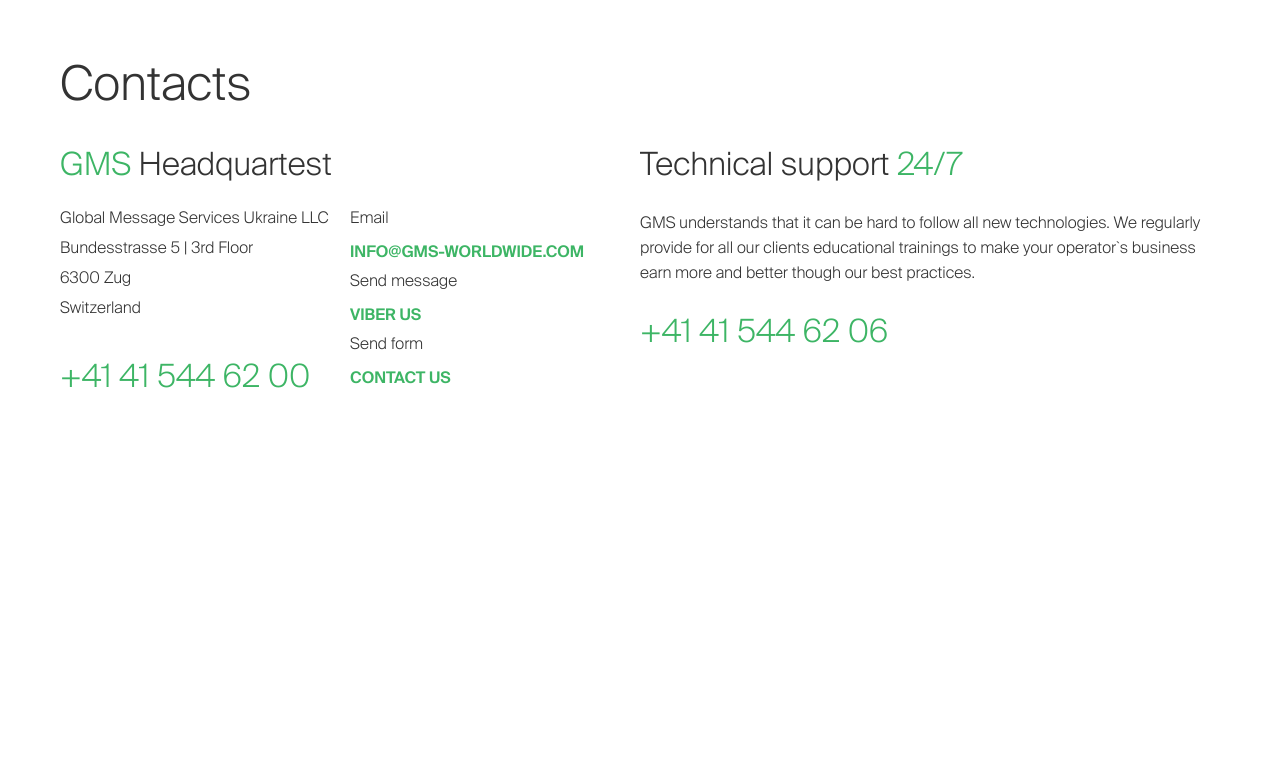
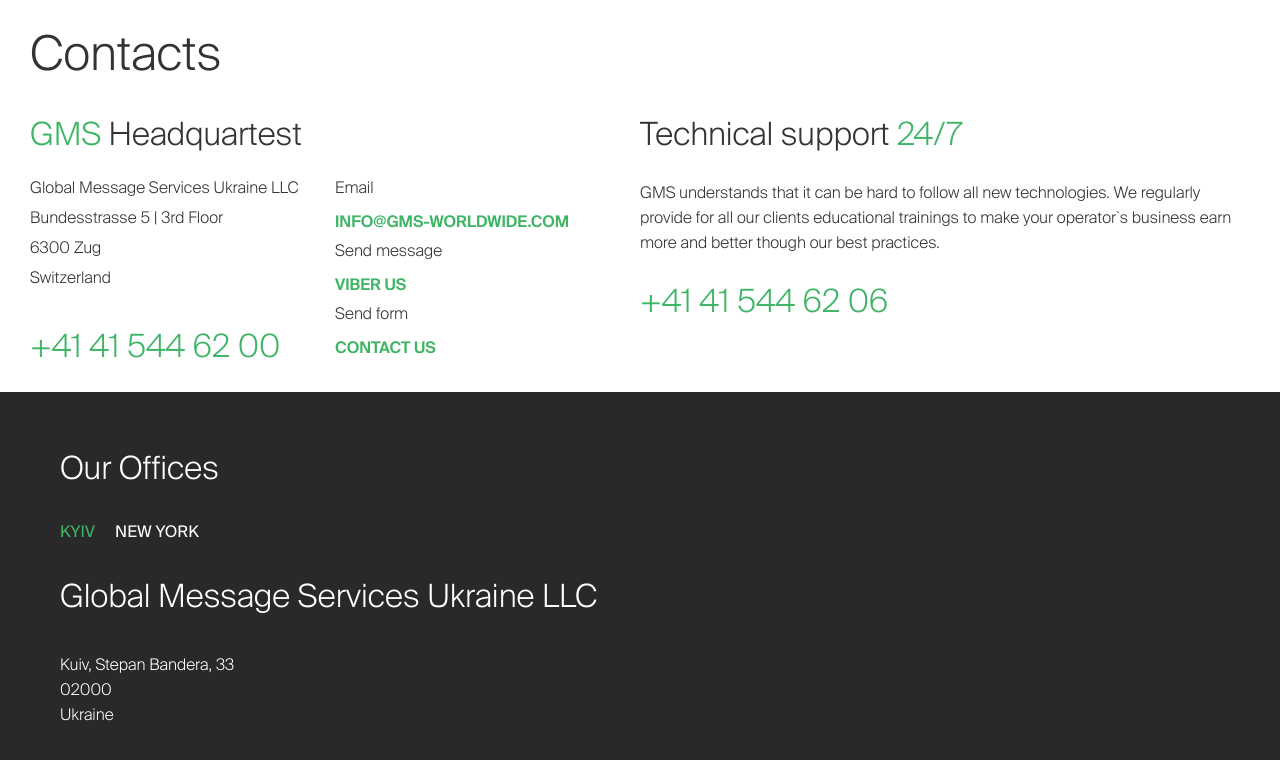
Before and after one commit to radonichn/vintage-test, a Nuxt app: page / in a window 1280 px wide. Shown: the top 760 px of the page. Built offline with nearby package versions, Linux system fonts and the light colour scheme.

Commit message:
created tabs component; removed unnecessary readme files;

```diff
--- a/assets/scss/variables.scss
+++ b/assets/scss/variables.scss
@@ -1,4 +1,6 @@
 $green: #3db565;
 $grey: #333333;
+$dark-grey: #292929;
+$white: #fff;
 
 $spacer: 30px;
--- /dev/null
+++ b/components/Tab.vue
@@ -0,0 +1,34 @@
+<template>
+  <div v-show="isActive" class="tab-content">
+    <slot></slot>
+  </div>
+</template>
+
+<script>
+export default {
+  props: {
+    title: { required: true, type: String },
+  },
+  data: () => {
+    return {
+      isActive: false,
+    };
+  },
+};
+</script>
+
+<style lang="scss" scoped>
+@import '~/assets/scss/variables.scss';
+
+.tab {
+  &-content {
+    h2 {
+      margin-bottom: $spacer + 10px;
+    }
+
+    p {
+      line-height: 25px;
+    }
+  }
+}
+</style>
--- /dev/null
+++ b/components/Tabs.vue
@@ -0,0 +1,94 @@
+<template>
+  <div class="tabs">
+    <nav>
+      <ul>
+        <li
+          v-for="(tab, index) in tabs"
+          :key="index"
+          :class="['tabs-tab', { 'tabs-tab__active': tab.isActive }]"
+          @click="selectTab(index)"
+        >
+          {{ tab.title }}
+        </li>
+      </ul>
+    </nav>
+    <article
+      :class="['tabs-details', { 'tabs-details__switched': switchedTab }]"
+    >
+      <slot></slot>
+    </article>
+  </div>
+</template>
+
+<script>
+export default {
+  props: {
+    defaultSelected: { required: false, type: Number, default: 0 },
+  },
+  data() {
+    return {
+      tabs: [],
+      selectedIndex: 0,
+      switchedTab: true,
+    };
+  },
+  mounted() {
+    this.tabs = this.$children;
+
+    this.selectTab(this.defaultSelected);
+  },
+  methods: {
+    selectTab(tabIndex) {
+      this.switchedTab = false;
+
+      setTimeout(() => {
+        this.tabs.forEach((tab, index) => {
+          tab.isActive = index === tabIndex;
+        });
+
+        this.switchedTab = true;
+      }, 350);
+    },
+  },
+};
+</script>
+
+<style scoped lang="scss">
+@import '~/assets/scss/variables.scss';
+
+.tabs {
+  ul {
+    display: flex;
+    margin: $spacer + 10px 0;
+  }
+
+  &-details {
+    opacity: 0;
+    transition: 0.3s ease opacity;
+
+    &__switched {
+      opacity: 1;
+    }
+  }
+
+  &-tab {
+    font-size: 1em;
+    text-transform: uppercase;
+    font-family: 'Suisse';
+    transition: 0.3s ease color;
+    cursor: pointer;
+
+    &__active {
+      color: $green;
+    }
+
+    &:not(:last-child) {
+      margin-right: 20px;
+    }
+
+    &:hover {
+      color: darken($green, 20);
+    }
+  }
+}
+</style>
--- /dev/null
+++ b/components/offices.vue
@@ -0,0 +1,90 @@
+<template>
+  <div class="outer">
+    <section class="offices wrapper container">
+      <div class="offices-content">
+        <h2>Our offices</h2>
+
+        <tabs>
+          <tab v-for="(tab, index) in tabs" :key="index" :title="tab.title">
+            <h2>{{ tab.content.heading }}</h2>
+
+            <p>{{ tab.content.address }}</p>
+            <p>{{ tab.content.zip }}</p>
+            <p>{{ tab.content.country }}</p>
+          </tab>
+        </tabs>
+      </div>
+      <div class="offices-map"></div>
+    </section>
+  </div>
+</template>
+
+<script>
+import Tabs from '@/components/Tabs';
+import Tab from '@/components/Tab';
+
+export default {
+  components: {
+    Tabs,
+    Tab,
+  },
+  data() {
+    return {
+      tabs: [
+        {
+          title: 'Kyiv',
+          content: {
+            heading: 'Global Message Services Ukraine LLC',
+            address: 'Kuiv, Stepan Bandera, 33',
+            zip: '02000',
+            country: 'Ukraine',
+          },
+        },
+        {
+          title: 'New York',
+          content: {
+            heading: 'Global Message Services USA LLC',
+            address: 'Kuiv, Long Avenue, 128',
+            zip: '07000',
+            country: 'USA',
+          },
+        },
+      ],
+    };
+  },
+};
+</script>
+
+<style scoped lang="scss">
+@import '~/assets/scss/variables.scss';
+
+.outer {
+  width: 100%;
+  background-color: $dark-grey;
+}
+
+.offices {
+  color: $white;
+  padding: $spacer * 2;
+
+  h2 {
+    font-size: 2em;
+  }
+
+  &-content,
+  &-map {
+    overflow: hidden;
+    width: 50%;
+  }
+
+  &-content {
+    h2 {
+      text-transform: capitalize;
+    }
+  }
+
+  &-map {
+    min-height: 400px;
+  }
+}
+</style>
--- a/pages/index.vue
+++ b/pages/index.vue
@@ -1,15 +1,18 @@
 <template>
-  <div class="wrapper">
+  <div>
     <contacts />
+    <offices />
   </div>
 </template>
 
 <script>
 import Contacts from '../components/contacts';
+import Offices from '../components/offices';
 
 export default {
   components: {
     Contacts,
+    Offices,
   },
 };
 </script>
```
Also changed, not shown: components/README.md (deleted), layouts/README.md (deleted), pages/README.md (deleted), plugins/README.md (deleted), store/README.md (deleted).
